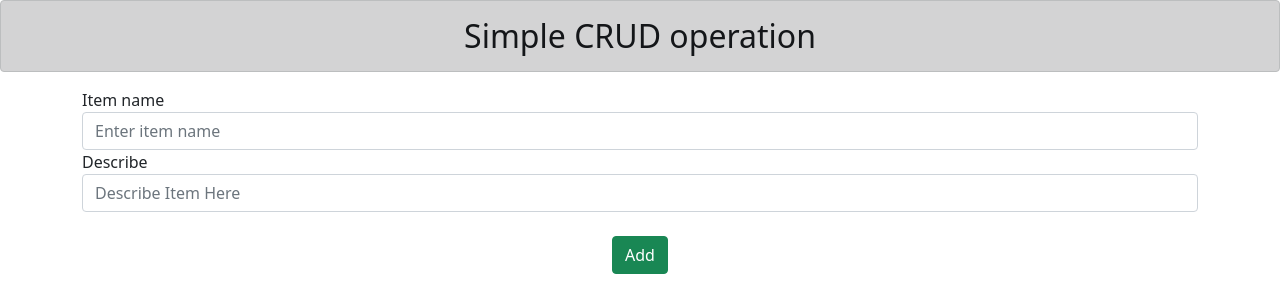
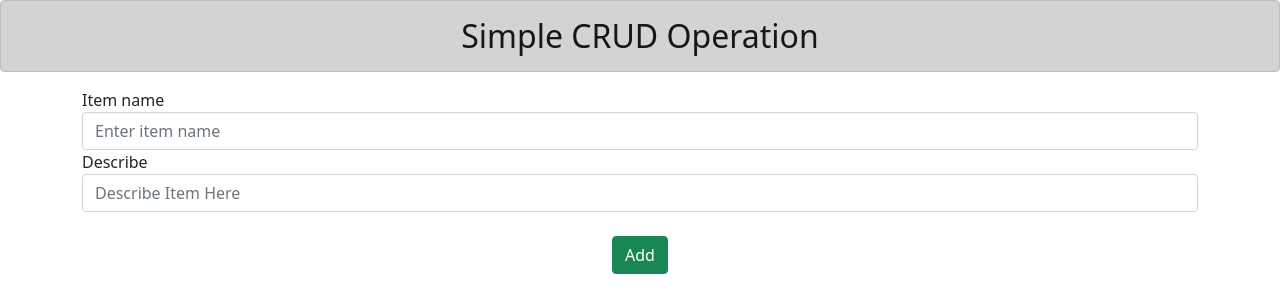
Before and after one commit to coding-fantastic/crudProject, a Django app: page / in a window 1280 px wide. Shown: the top 300 px of the page. Run offline with Django 4.2, Linux system fonts and the light colour scheme; data that the repository does not hold is empty.

Commit message:
case update

```diff
--- a/mainapp/templates/mainapp/index.html
+++ b/mainapp/templates/mainapp/index.html
@@ -13,7 +13,7 @@
   <body>
 
 
-    <h2 class="alert alert-dark text-center">Simple  CRUD   operation</h2>
+    <h2 class="alert alert-dark text-center">Simple  CRUD   Operation</h2>
 
     <div class="container mt-3">
         {% for message in messages  %}
```
